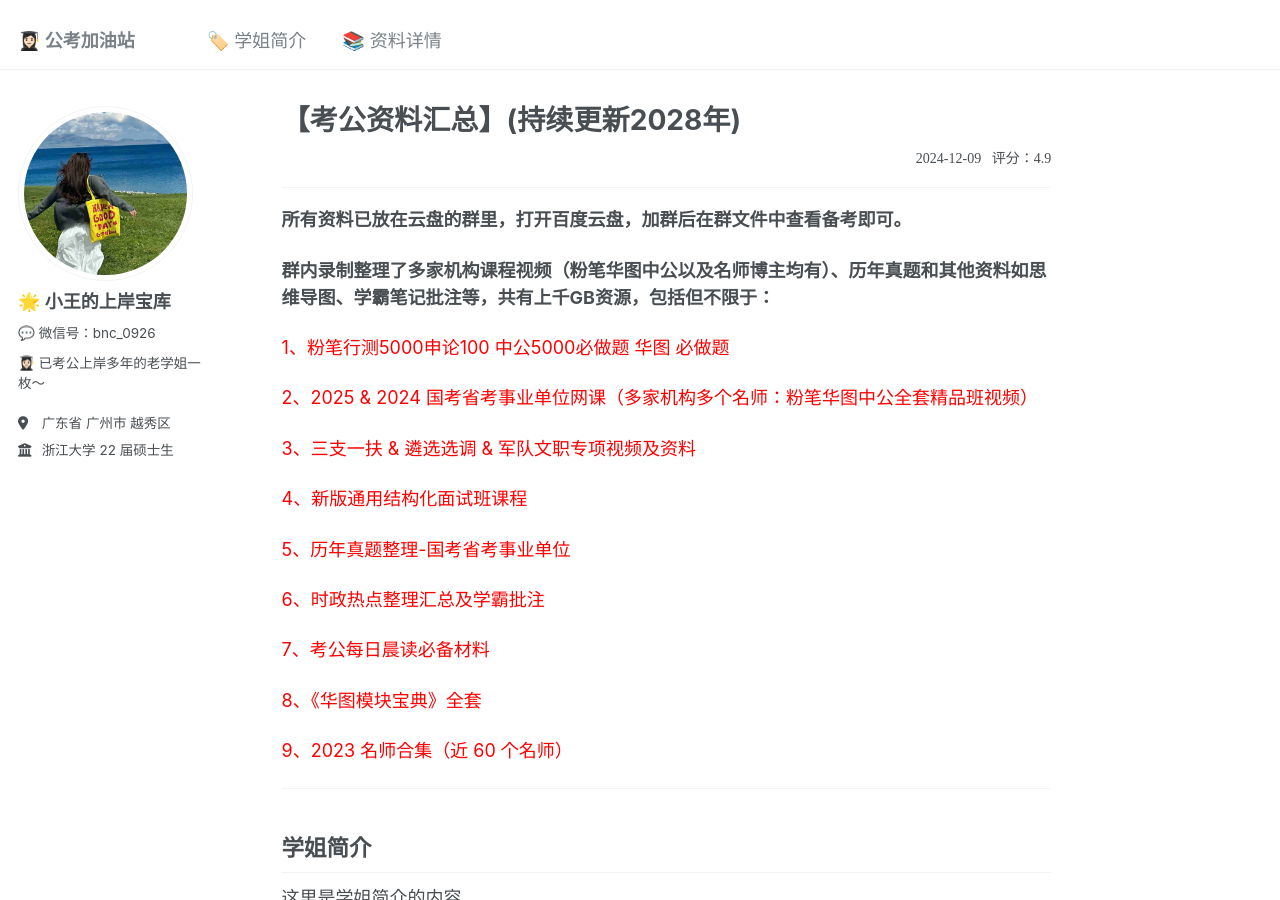
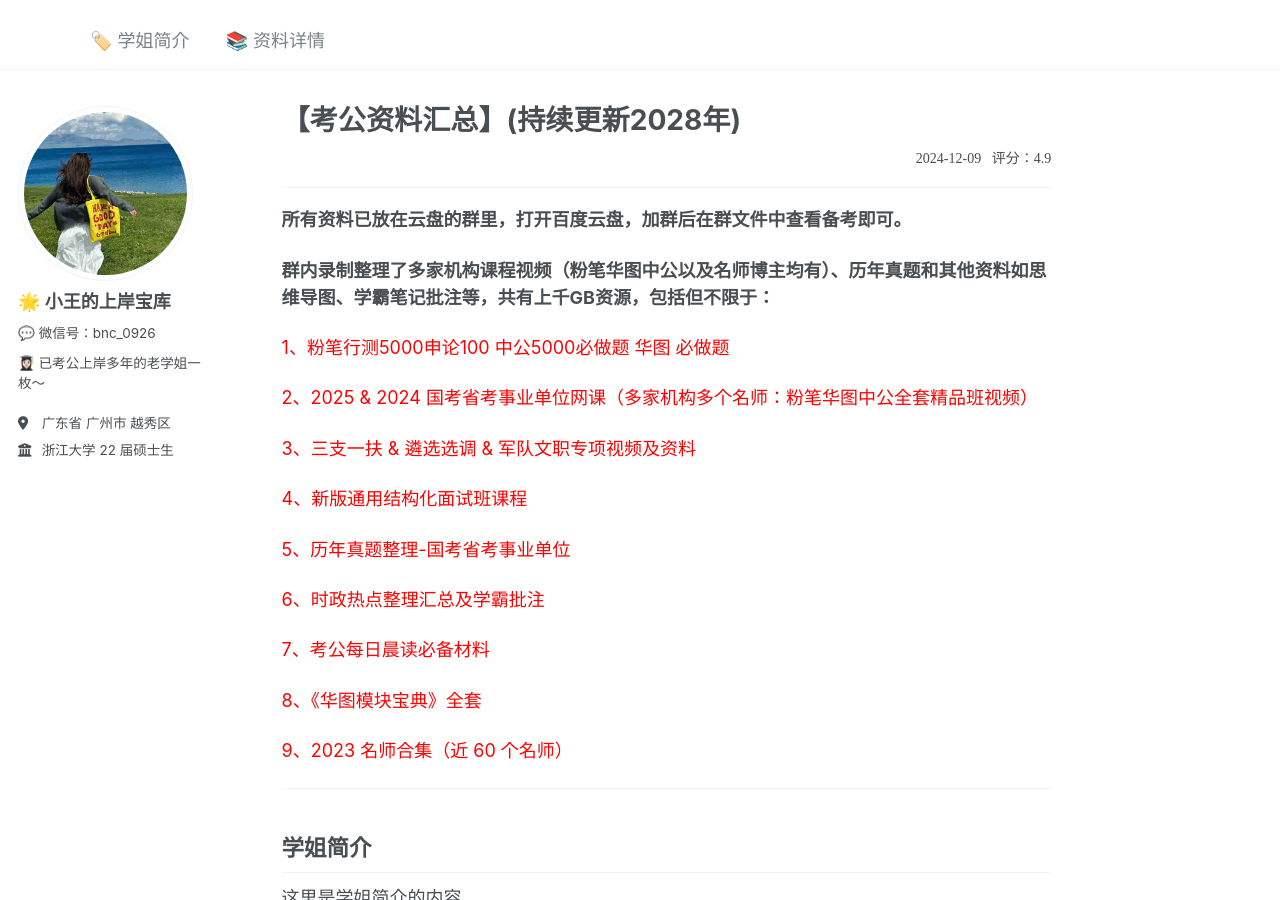
Before and after one commit to KnowledgeStoreVIP/GkStoreVIP.github.io, a Jekyll site: the page built from _pages/about.md, in a window 1280 px wide and 900 px high. Built offline with Jekyll 4.4.1, drawn with Linux system fonts in a browser that asks for light colours; comment, search, counter and statistics services are not loaded.

Commit message:
Update _config.yml

```diff
--- a/_config.yml
+++ b/_config.yml
@@ -8,7 +8,7 @@
 
 # Basic Site Settings
 locale                   : "en-US"
-title                    : " 👩🏻‍🎓 公考加油站"
+title                    : ""
 title_separator          : " - "
 name                     : &name "Your Name"
 description              : &description "personal description"
```
